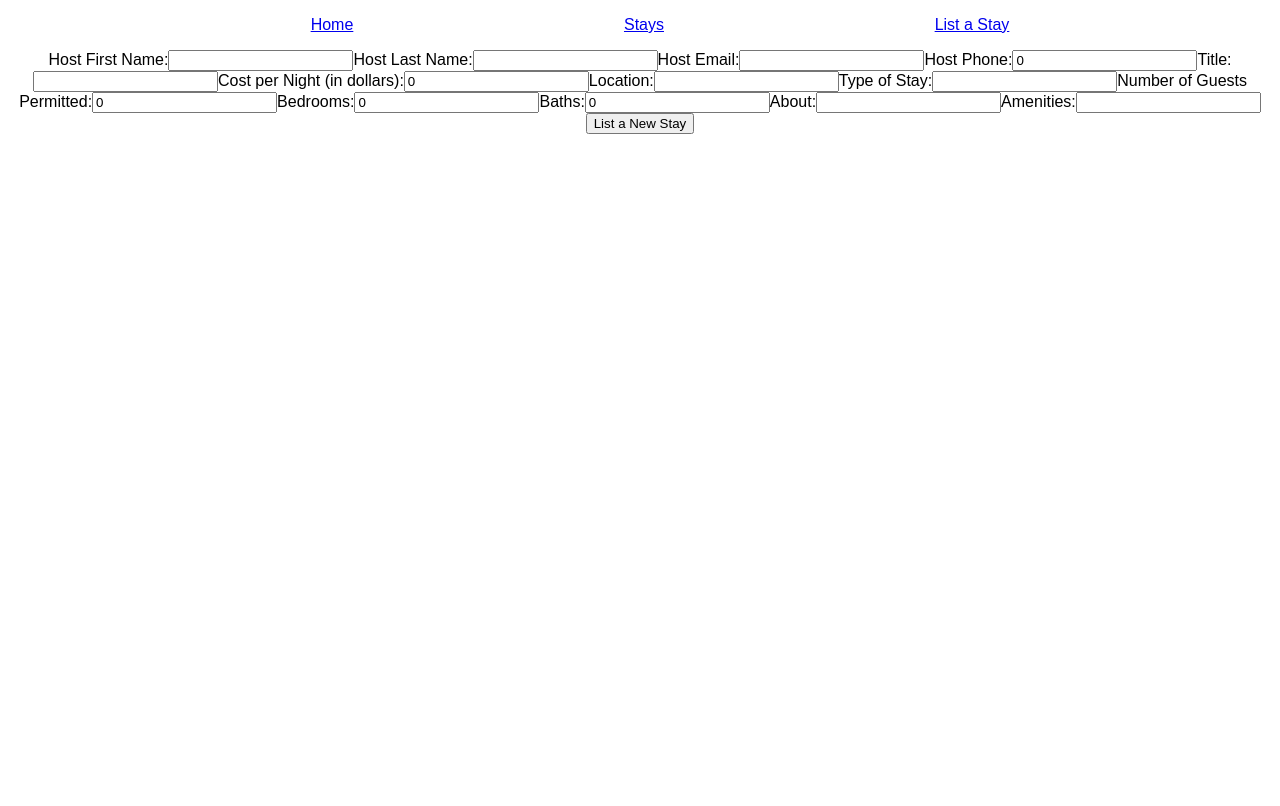
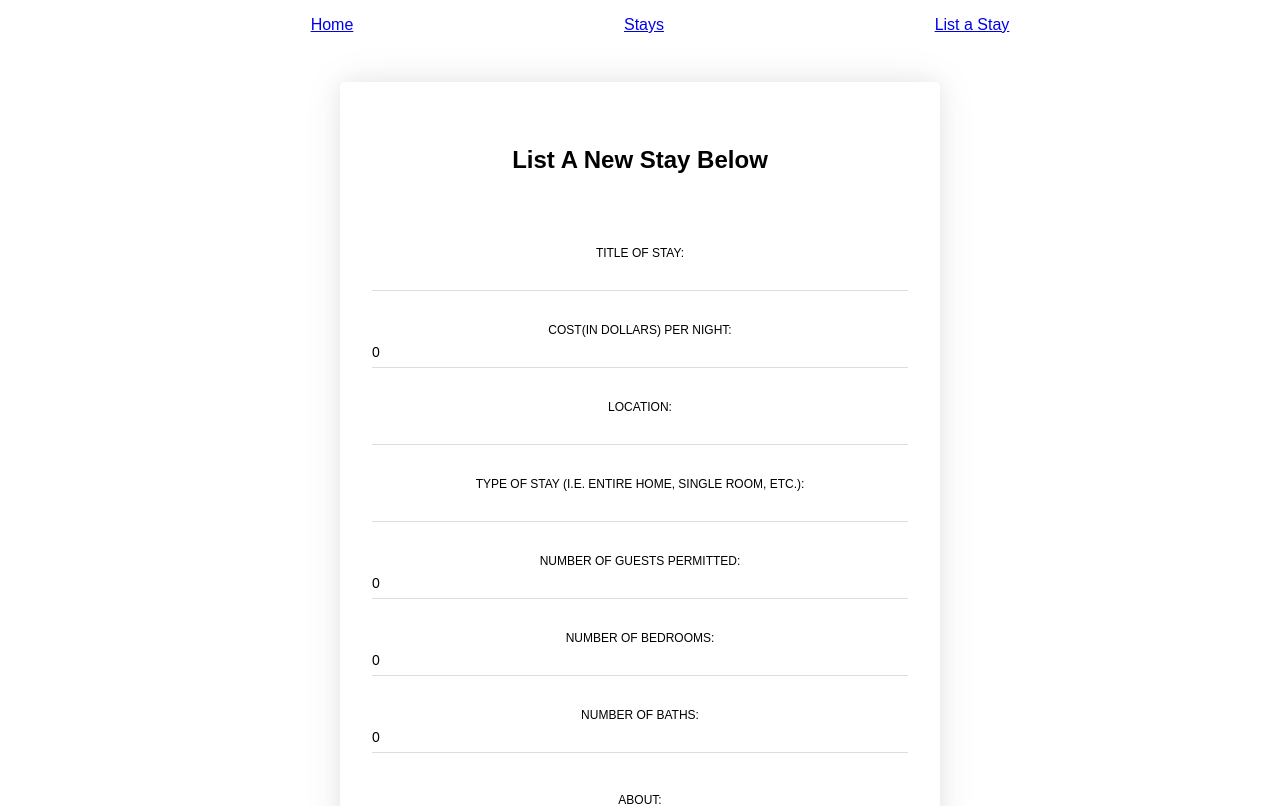
Before and after one commit to LaRaye/react-redux-project-spare-rm, a React (Create React App) app: page /stays/new in a window 1280 px wide. Shown: the top 806 px of the page. Built offline with nearby package versions, Linux system fonts and the light colour scheme; no server answers.

Commit message:
styling for staycard, stayform

```diff
--- a/src/components/CardStyle.js
+++ b/src/components/CardStyle.js
@@ -1,11 +1,20 @@
-import React from "react";
-import styled, { css } from "styled-components";
+import styled from "styled-components";
 
 export const CardWrapper = styled.div`
   overflow: hidden;
   padding: 0 0 32px;
   margin: 48px auto 0;
   width: 300px;
+  font-family: Quicksand, arial, sans-serif;
+  box-shadow: 0 0 20px rgba(0, 0, 0, 0.05), 0 0px 40px rgba(0, 0, 0, 0.08);
+  border-radius: 5px;
+`;
+
+export const LargeCardWrapper = styled.div`
+  overflow: hidden;
+  padding: 0 0 32px;
+  margin: 48px auto 0;
+  width: 600px;
   font-family: Quicksand, arial, sans-serif;
   box-shadow: 0 0 20px rgba(0, 0, 0, 0.05), 0 0px 40px rgba(0, 0, 0, 0.08);
   border-radius: 5px;
--- a/src/components/StayCard.js
+++ b/src/components/StayCard.js
@@ -5,9 +5,7 @@ import {
   CardHeader,
   CardHeading,
   CardBody,
-  CardText,
-  CardButton,
-  CardLink
+  CardText
 } from "./CardStyle";
 
 const StayCard = (props) => {
--- a/src/components/StayForm.js
+++ b/src/components/StayForm.js
@@ -1,53 +1,76 @@
 import React from 'react';
+import {
+  LargeCardWrapper,
+  CardHeader,
+  CardHeading,
+  CardBody,
+  CardFieldset,
+  CardInput,
+  CardText,
+  CardButton
+} from "./CardStyle";
 
 class StayForm extends React.Component {
   render() {
     return (
-      <div>
-        <form onSubmit={this.props.handleSubmit}>
+      <LargeCardWrapper>
+        <CardHeader>
+          <CardHeading>List A New Stay Below</CardHeading>
+        </CardHeader>
+        <CardBody>
+          <div>
+            <form onSubmit={this.props.handleSubmit}>
 
-          <label>Host First Name:</label>
-          <input type="text" name="host_first_name" value={this.props.formData.host_first_name} onChange={event => this.props.handleChange(event)}/>
+              <CardFieldset>
+                <CardText>Title of Stay:</CardText>
+                <CardInput type="text" name="title" value={this.props.formData.title} onChange={event => this.props.handleChange(event)}/>
+              </CardFieldset>
 
-          <label>Host Last Name:</label>
-          <input type="text" name="host_last_name" value={this.props.formData.host_last_name} onChange={event => this.props.handleChange(event)}/>
+              <CardFieldset>
+                <CardText>Cost(in dollars) Per Night:</CardText>
+                <CardInput type="number" name="cost" value={this.props.formData.cost} onChange={event => this.props.handleChange(event)}/>
+              </CardFieldset>
 
-          <label>Host Email:</label>
-          <input type="text" name="host_email" value={this.props.formData.host_email} onChange={event => this.props.handleChange(event)}/>
+              <CardFieldset>
+                <CardText>Location:</CardText>
+                <CardInput type="text" name="location" value={this.props.formData.location} onChange={event => this.props.handleChange(event)}/>
+              </CardFieldset>
 
-          <label>Host Phone:</label>
-          <input type="text" name="host_phone" value={this.props.formData.host_phone} onChange={event => this.props.handleChange(event)}/>
+              <CardFieldset>
+                <CardText>Type of Stay (i.e. entire home, single room, etc.):</CardText>
+                <CardInput type="text" name="stay_type" value={this.props.formData.stay_type} onChange={event => this.props.handleChange(event)}/>
+              </CardFieldset>
 
-          <label>Title:</label>
-          <input type="text" name="title" value={this.props.formData.title} onChange={event => this.props.handleChange(event)}/>
+              <CardFieldset>
+                <CardText>Number of Guests Permitted:</CardText>
+                <CardInput type="text" name="number_of_guests" value={this.props.formData.number_of_guests} onChange={event => this.props.handleChange(event)}/>
+              </CardFieldset>
 
-          <label>Cost per Night (in dollars):</label>
-          <input type="number" name="cost" value={this.props.formData.cost} onChange={event => this.props.handleChange(event)}/>
+              <CardFieldset>
+                <CardText>Number of Bedrooms:</CardText>
+                <CardInput type="text" name="bedrooms" value={this.props.formData.bedrooms} onChange={event => this.props.handleChange(event)}/>
+              </CardFieldset>
 
-          <label>Location:</label>
-          <input type="text" name="location" value={this.props.formData.location} onChange={event => this.props.handleChange(event)}/>
+              <CardFieldset>
+                <CardText>Number of Baths:</CardText>
+                <CardInput type="text" name="baths" value={this.props.formData.baths} onChange={event => this.props.handleChange(event)}/>
+              </CardFieldset>
 
-          <label>Type of Stay:</label>
-          <input type="text" name="stay_type" value={this.props.formData.stay_type} onChange={event => this.props.handleChange(event)}/>
+              <CardFieldset>
+                <CardText>About:</CardText>
+                <CardInput type="text" name="about" value={this.props.formData.about} onChange={event => this.props.handleChange(event)}/>
+              </CardFieldset>
 
-          <label>Number of Guests Permitted:</label>
-          <input type="text" name="number_of_guests" value={this.props.formData.number_of_guests} onChange={event => this.props.handleChange(event)}/>
+              <CardFieldset>
+                <CardText>Amenities:</CardText>
+                <CardInput type="text" name="amenities" value={this.props.formData.amenities} onChange={event => this.props.handleChange(event)}/>
+              </CardFieldset>
 
-          <label>Bedrooms:</label>
-          <input type="text" name="bedrooms" value={this.props.formData.bedrooms} onChange={event => this.props.handleChange(event)}/>
-
-          <label>Baths:</label>
-          <input type="text" name="baths" value={this.props.formData.baths} onChange={event => this.props.handleChange(event)}/>
-
-          <label>About:</label>
-          <input type="text" name="about" value={this.props.formData.about} onChange={event => this.props.handleChange(event)}/>
-
-          <label>Amenities:</label>
-          <input type="text" name="amenities" value={this.props.formData.amenities} onChange={event => this.props.handleChange(event)}/>
-
-          <button type="submit">List a New Stay</button>
-        </form>
-      </div>
+              <CardButton type="submit">List a New Stay</CardButton>
+            </form>
+          </div>
+        </CardBody>
+      </LargeCardWrapper>
     )
   }
 }
--- a/src/components/StayShowPage.js
+++ b/src/components/StayShowPage.js
@@ -1,5 +1,4 @@
 import React from 'react';
-import { Link  } from 'react-router-dom';
 
 const StayShowPage = (props) => {
   return (
```
